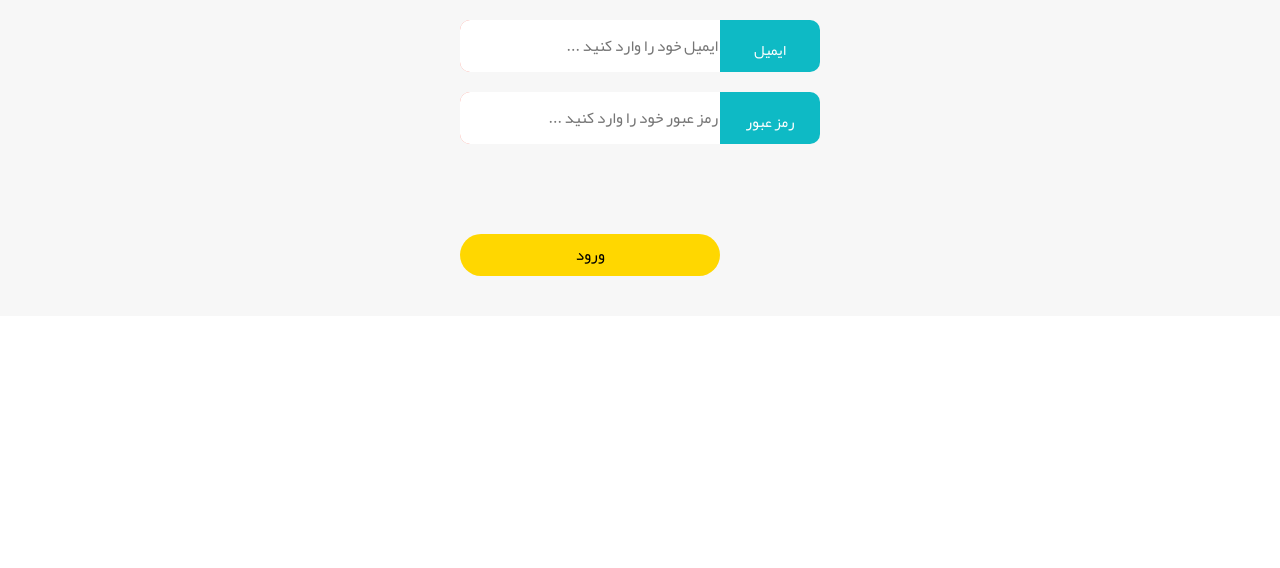
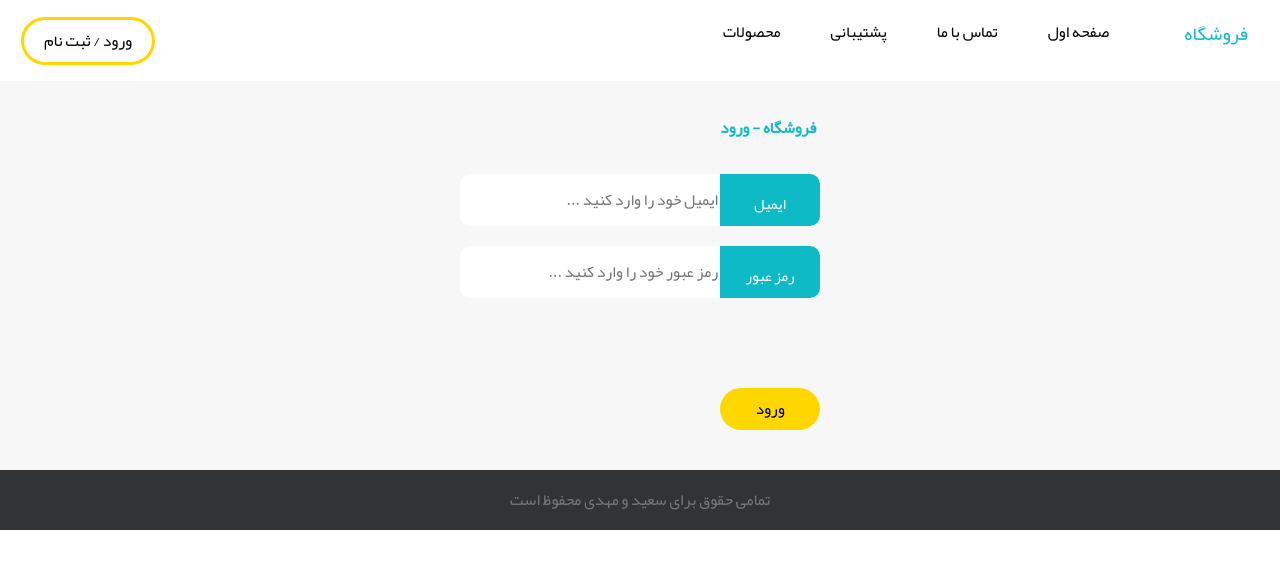
Before and after one commit to mnn59/web-new, a React app: page /login in a window 1280 px wide. Shown: the top 568 px of the page. Built offline with nearby package versions, Linux system fonts and the light colour scheme.

Commit message:
Continue implementing login [WIP]

```diff
--- a/src/containers/Login/Login.js
+++ b/src/containers/Login/Login.js
@@ -3,10 +3,14 @@ import classes from './Login.module.css'
 import {Link} from "react-router-dom";
 import SearchButton from '../../components/UI/SearchButton/SearchButton'
 import Auxiliary from "../../hoc/Auxiliary";
+import Footer from '../../components/UI/Footer/Footer'
+import Header from '../../components/UI/Header/Header'
+import LabeledInput from '../../components/UI/LabeledInput/LabeledInput'
 
 const login = () => {
     return (
         <Auxiliary>
+            <Header />
             <div className={classes.grid_container}>
                 {/*<h1>Login Page</h1>*/}
                 {/*<span>*/}
@@ -16,17 +20,21 @@ const login = () => {
                 {/*<br/>*/}
                 {/*<span>Go back <Link to="/">Home</Link></span>*/}
                 {/*<h1 className={classes.grid_item}></h1>*/}
-                {/*<h1 className={classes.grid_header}>salam</h1>*/}
+                <h1 className={classes.grid_header}>فروشگاه - ورود</h1>
+
                 <div className={classes.grid_item}>
                     <input type="text" className={classes.email_input} placeholder="ایمیل خود را وارد کنید ..."/>
                 </div>
                 <div className={classes.label_item}>ایمیل</div>
+                {/*<LabeledInput placeholder="ایمیل خود را وارد کنید ..." label="ایمیل"/>*/}
                 <div className={classes.grid_item}>
-                    <input type="text" className={classes.password_input} placeholder="رمز عبور خود را وارد کنید ..."/>
+                    <input type="password" className={classes.password_input} placeholder="رمز عبور خود را وارد کنید ..."/>
                 </div>
                 <div className={classes.label_item}>رمز عبور</div>
-                <SearchButton value="ورود"/>
+                {/*<LabeledInput placeholder="رمز عبور خود را وارد کنید ..." label="رمز عبور"/>*/}
+                <SearchButton value="ورود" className={classes.login_button}/>
             </div>
+            <Footer />
         </Auxiliary>
 
     )
--- a/src/containers/Login/Login.module.css
+++ b/src/containers/Login/Login.module.css
@@ -20,14 +20,18 @@
 
 
 .grid_header{
-
+    grid-column-start: 2;
+    grid-column-end: 3;
+    color: rgb(14,186,197);
 }
 
 .grid_item {
-    background-color: salmon;
+    /*background-color: salmon;*/
     font-size: 15px;
     text-align: center;
     border-radius: 10px 0 0 10px;
+    grid-column-start: 1;
+    grid-column-end: 2;
 }
 
 /*.email_input {*/
@@ -38,6 +42,7 @@
     background-color: rgb(14,186,197);
     font-size: 15px;
     text-align: center;
+    align-content: center;
     border-radius: 0 10px 10px 0;
     padding: 15px;
     height: 22px;
@@ -53,7 +58,9 @@
 }
 
 
-/*.login_button{*/
-/*    align-items: center;*/
-/*    justify-content: center;*/
-/*}*/
+.login_button{
+    /*align-items: center;*/
+    /*justify-content: center;*/
+    grid-column-start: 2;
+    grid-column-end: 4;
+}
```
